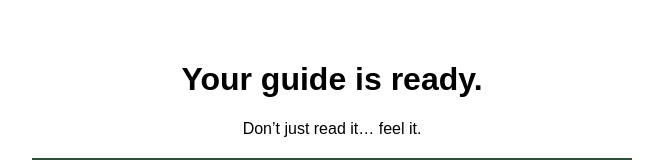
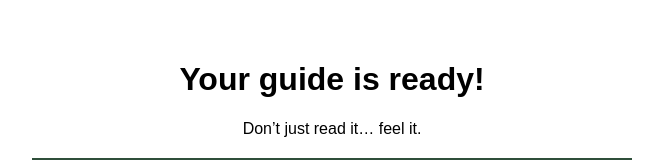
Before and after one commit to ThrivalLiving/Body-connection-guide, a plain HTML site: page thank-you/index.html in a window 1280 px wide. Shown: the top 160 px of the page, without its empty margins (308-971 px from the left). Drawn offline with Linux system fonts and the light colour scheme.

Commit message:
Update index.html

```diff
--- a/thank-you/index.html
+++ b/thank-you/index.html
@@ -7,7 +7,7 @@
 
 <body style="font-family: Arial; text-align: center; padding: 40px; max-width: 600px; margin: auto;">
 
-<h1>Your guide is ready.</h1>
+<h1>Your guide is ready!</h1>
 
 <p>Don’t just read it… feel it.</p>
 
```
